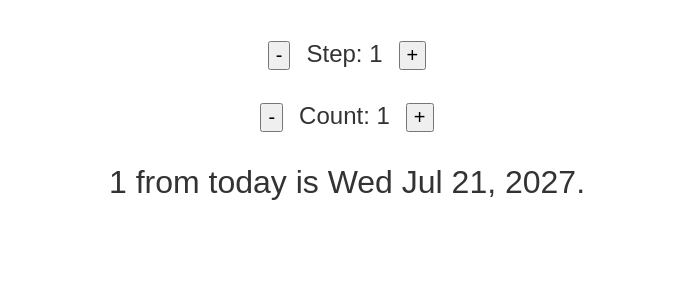
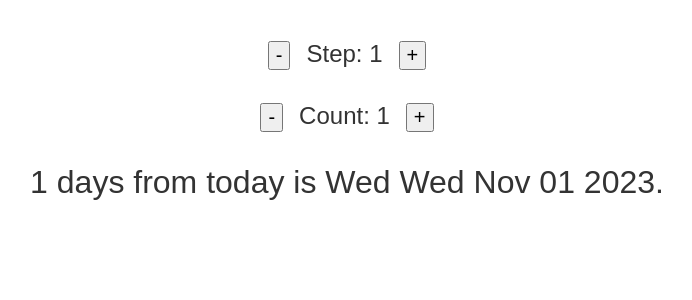
Before and after one commit to judgemongcal/react-course-2023, a React (Create React App) app in the folder 04.1-date-counter/: page / in a window 1280 px wide. Shown: the top 300 px of the page, without its empty margins (293-985 px from the left). Built offline with nearby package versions, Linux system fonts and the light colour scheme.

Commit message:
added dynamic date changes based on days counter

```diff
--- a/04.1-date-counter/src/App.js
+++ b/04.1-date-counter/src/App.js
@@ -11,6 +11,8 @@ export default function App() {
 function Counter() {
 	const [step, stepCnt] = useState(1);
 	const [days, daysCnt] = useState(1);
+	const date = new Date();
+	date.setDate(date.getDate() + days);
 	return (
 		<div className="flex">
 			<div className="btns">
@@ -23,7 +25,9 @@ function Counter() {
 				<span>Count: {days}</span>
 				<button onClick={() => daysCnt((days) => days + step)}>+</button>
 			</div>
-			<div className="main-text">{days} from today is Wed Jul 21, 2027.</div>
+			<div className="main-text">
+				{days} days from today is Wed {date.toDateString()}.
+			</div>
 		</div>
 	);
 }
```
